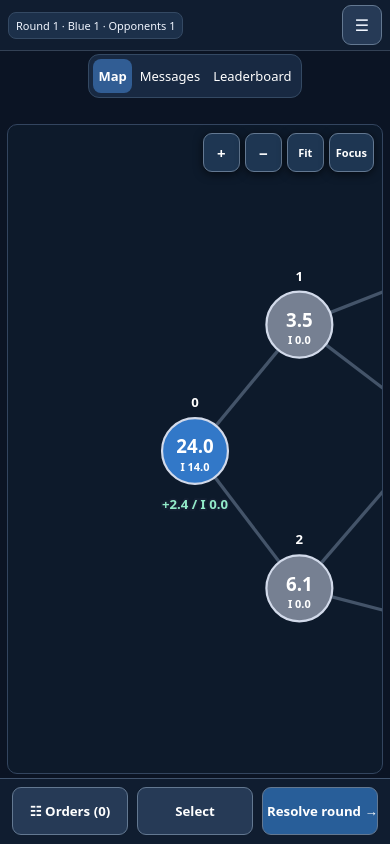
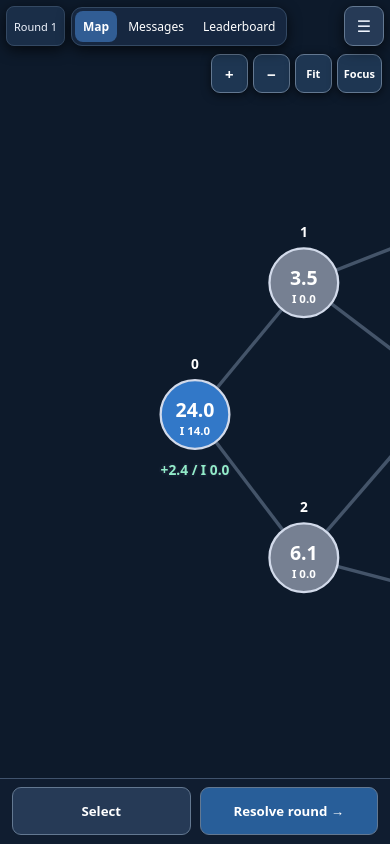
Before and after one commit to tino415/parallel-turngbased-enrergy-game, a website: page index.html in a window 390 px wide. Drawn offline with Linux system fonts and the light colour scheme.

Commit message:
Float the header over the map as one line and move Orders off the mobile dock into the ☰ menu
The score, the view tabs, Resolve round and the ☰ menu now share one line
pinned over the top of the map, which fills the viewport from y=0. The
toolbar row and the map frame are gone. On mobile the score shows only
"Round N", and the dock keeps Select and Resolve round. Orders opens from
the ☰ menu, which shows how many nodes have planned orders.

The starting camera, Fit and Focus keep nodes clear of the header line.

```diff
--- a/index.html
+++ b/index.html
@@ -36,19 +36,17 @@
         </div>
       </div>
       <div>
-        <span id="score"></span> <button class="primary" id="resolve">Resolve round</button>
+        <span id="score"><span id="scoreRound"></span><span id="scoreCounts"></span></span>
+        <div class="view-tabs" role="tablist" aria-label="Game views">
+          <button id="mapTab" class="active" role="tab" aria-selected="true">Map</button
+          ><button id="messagesTab" role="tab" aria-selected="false">Messages</button
+          ><button id="leaderboardTab" role="tab" aria-selected="false">Leaderboard</button>
+        </div>
+        <button class="primary" id="resolve">Resolve round</button>
         <button id="reset">New game</button>
         <button id="mobileSettings" type="button">Settings</button>
       </div>
     </header>
-    <div class="toolbar">
-      <div class="view-tabs" role="tablist" aria-label="Game views">
-        <button id="mapTab" class="active" role="tab" aria-selected="true">Map</button
-        ><button id="messagesTab" role="tab" aria-selected="false">Messages</button
-        ><button id="leaderboardTab" role="tab" aria-selected="false">Leaderboard</button>
-      </div>
-      <span class="muted desktop-zoom-hint">Ctrl/Cmd + scroll to zoom</span>
-    </div>
     <dialog id="newGameDialog" aria-labelledby="newGameTitle">
       <div class="dialog-body">
         <h2 id="newGameTitle">New game</h2>
--- a/src/game.js
+++ b/src/game.js
@@ -694,7 +694,8 @@ function render() {
   const nodes = state.nodes,
     blue = nodes.filter((n) => n.owner === 0).length,
     red = nodes.filter((n) => n.owner !== null && n.owner !== 0).length;
-  $('score').textContent = 'Round ' + state.round + ' · Blue ' + blue + ' · Opponents ' + red;
+  $('scoreRound').textContent = 'Round ' + state.round;
+  $('scoreCounts').textContent = ' · Blue ' + blue + ' · Opponents ' + red;
   $('resolve').disabled = state.finished;
   const svg = $('map');
   svg.innerHTML = '';
--- a/src/styles.css
+++ b/src/styles.css
@@ -141,26 +141,6 @@ button:disabled {
   display: flex;
   gap: 6px;
   flex-wrap: wrap;
-}
-.toolbar {
-  display: flex;
-  flex-wrap: wrap;
-  gap: 9px;
-  padding: 10px 16px;
-  align-items: center;
-  background: #142035;
-}
-.toolbar label {
-  font-size: 12px;
-}
-.toolbar input {
-  width: 95px;
-}
-.toolbar select {
-  width: 95px;
-}
-.toolbar button {
-  font-size: 12px;
 }
 #mapViewport {
   position: relative;
@@ -474,9 +454,6 @@ dialog#newGameDialog::backdrop {
   #nodeDialog {
     width: 96vw;
   }
-  .desktop-zoom-hint {
-    display: none;
-  }
   #mapViewport,
   #mapViewport svg {
     touch-action: none;
@@ -520,10 +497,6 @@ dialog#newGameDialog::backdrop {
   #mobileSettings {
     display: inline-block;
   }
-  .toolbar {
-    padding: 6px 10px;
-    gap: 4px;
-  }
   .view-tabs {
     width: 100%;
     gap: 4px;
@@ -532,9 +505,6 @@ dialog#newGameDialog::backdrop {
     flex: 1;
     font-size: 12px;
     padding: 7px 4px;
-  }
-  .toolbar label {
-    display: none;
   }
   .layout {
     grid-template-columns: 1fr;
--- a/src/tactical-ui.css
+++ b/src/tactical-ui.css
@@ -1,27 +1,61 @@
 /* Map-first contextual interface; loaded after the existing UX styles. */
+:root {
+  --header-clearance: 60px;
+}
 body {
   overflow-x: hidden;
 }
 body > header {
-  min-height: 47px;
-  padding: 5px 12px;
+  position: fixed;
+  top: 0;
+  left: 0;
+  right: 0;
+  z-index: 25;
+  padding: 8px;
   flex-wrap: nowrap;
+  background: none;
+  border: 0;
+  pointer-events: none;
 }
 body > header > div:first-child,
 #reset,
 #mobileSettings,
 #uxReviewHead,
-.ux-map-heading > div:first-child,
 .map-explanation {
   display: none !important;
 }
 body > header > div:last-child {
   flex: 1;
-  justify-content: space-between;
+  justify-content: flex-start;
   flex-wrap: nowrap;
+  gap: 8px;
+}
+body > header > div:last-child > * {
+  pointer-events: auto;
+}
+#score,
+body > header .view-tabs,
+body > header #resolve,
+#tacticalMenu > summary {
+  box-shadow: 0 4px 14px #000a;
 }
 #score {
-  padding: 5px 8px;
+  align-self: stretch;
+  display: flex;
+  align-items: center;
+  padding: 0 11px;
+  background: #1c304af2;
+}
+#scoreCounts {
+  white-space: pre;
+}
+body > header .view-tabs {
+  margin-right: auto;
+  padding: 3px;
+  background: #182942f2;
+}
+body > header .view-tabs button {
+  padding: 7px 12px;
 }
 body > header #resolve {
   display: inline-block;
@@ -59,34 +93,36 @@ body > header #resolve {
 .tactical-menu-content button {
   text-align: left;
 }
-.toolbar {
-  padding: 4px 12px;
-  gap: 8px;
-}
-.view-tabs button {
-  padding: 8px 12px;
-}
 .layout,
 .layout.ux-wide-view {
   max-width: none;
   display: block;
-  padding: 5px 8px 8px;
+  padding: 0;
 }
 .layout > .panel:first-child {
-  padding: 4px;
+  padding: 0;
+  border: 0;
+  border-radius: 0;
+  background: none;
 }
 #mapViewport {
-  height: calc(100dvh - 122px);
+  height: 100dvh;
   min-height: 240px;
   max-height: none;
+  border: 0;
+  border-radius: 0;
   touch-action: none;
 }
 #mapViewport svg {
   touch-action: none;
 }
 #mapViewport .map-zoom-controls {
-  top: 9px;
+  top: var(--header-clearance);
   right: 9px;
+}
+#messagesView,
+#leaderboardView {
+  padding: var(--header-clearance) 12px 12px;
 }
 .ux-dock {
   display: none !important;
@@ -234,6 +270,7 @@ body > header #resolve {
 @media (max-width: 760px) {
   :root {
     --tactical-action-height: calc(66px + env(safe-area-inset-bottom));
+    --header-clearance: 54px;
   }
 
   html {
@@ -252,27 +289,27 @@ body > header #resolve {
   }
 
   body > header {
-    padding: 5px 8px;
+    padding: 6px;
+  }
+  body > header > div:last-child {
+    gap: 6px;
   }
   #score {
+    padding: 0 8px;
     font-size: 11px;
-    width: auto;
     white-space: nowrap;
   }
-  .toolbar {
-    padding: 3px 8px;
+  #scoreCounts {
+    display: none;
   }
-  .toolbar .view-tabs {
+  body > header .view-tabs {
     width: auto;
-    flex: 1;
+    flex: 0 1 auto;
   }
-  .toolbar .view-tabs button {
-    padding: 8px 5px;
-  }
-
-  body > header,
-  .toolbar {
+  body > header .view-tabs button {
     flex: 0 0 auto;
+    padding: 7px 8px;
+    font-size: 12px;
   }
 
   /* Use the remaining height instead of subtracting guessed header sizes. */
@@ -284,7 +321,7 @@ body > header #resolve {
     min-height: 0;
     overflow: hidden;
     margin: 0;
-    padding: 3px 3px var(--tactical-action-height);
+    padding: 0 0 var(--tactical-action-height);
   }
 
   .layout > .panel:first-child {
@@ -295,10 +332,6 @@ body > header #resolve {
     overflow: hidden;
   }
 
-  .ux-map-heading {
-    flex: 0 0 auto;
-  }
-
   #mapViewport {
     flex: 1 1 auto;
     height: auto;
@@ -306,7 +339,7 @@ body > header #resolve {
     max-height: none;
   }
   #mapViewport .map-zoom-controls {
-    top: 8px;
+    top: var(--header-clearance);
     right: 8px;
   }
   #mapViewport .map-zoom-controls button {
@@ -407,7 +440,7 @@ body > header #resolve {
 #tacticalGroupBar {
   position: absolute;
   z-index: 5;
-  top: 9px;
+  top: var(--header-clearance);
   left: 9px;
   right: 120px;
   display: flex;
--- a/src/tactical-ui.js
+++ b/src/tactical-ui.js
@@ -23,10 +23,13 @@
     ['Settings', 'mobileSettings'],
     ['New game', 'reset'],
   ];
+  const ordersCount = document.createElement('span');
+  ordersCount.id = 'menuOrdersCount';
   for (const [label, original] of menuItems) {
     const button = document.createElement('button');
     button.type = 'button';
     button.textContent = label;
+    if (original === 'uxReviewHead') button.append(' ', ordersCount);
     button.onclick = () => {
       menu.open = false;
       menu.querySelector('summary').focus();
@@ -89,10 +92,10 @@
     graph.querySelectorAll('line.ux-flow-overlay').forEach((line) => line.remove());
   };
 
-  let { active, editing, advancedOpen, manualOpen, focusedNode } = store.getSnapshot().ui.inspector;
+  let { active, editing, advancedOpen, manualOpen } = store.getSnapshot().ui.inspector;
   let { groupMode, groupEditing, bulkSelection } = store.getSnapshot().ui;
   store.subscribe(({ ui }) => {
-    ({ active, editing, advancedOpen, manualOpen, focusedNode } = ui.inspector);
+    ({ active, editing, advancedOpen, manualOpen } = ui.inspector);
     ({ groupMode, groupEditing, bulkSelection } = ui);
   });
   const groupIds = () => (groupMode ? bulkSelection : []);
@@ -362,7 +365,7 @@
       render();
     }
   };
-  byId('uxDockOrders').after(selectButton);
+  byId('uxDockResolve').before(selectButton);
 
   function chooseNode(id) {
     store.inspectNode(id);
@@ -404,24 +407,6 @@
   showNodeOnMobile = () => {
     if (selected === null) return;
     store.editSelectedNode();
-    render();
-  };
-
-  // Focus tracks the most recently selected node with no full-screen dialog.
-  byId('focusMap').onclick = () => {
-    if (!xy[focusedNode]) return;
-    const rect = viewport.getBoundingClientRect();
-    const base = mobile() ? 800 : xy.length === 14 && mapSeed === 'classic' ? 800 : 1800;
-    const vw = base;
-    const width = Math.max(260, viewport.clientWidth);
-    const height = Math.max(260, viewport.clientHeight);
-    const vh = (vw * height) / width;
-    const scale = mobile() ? 2.35 : 1.75;
-    store.setCamera({
-      scale,
-      x: vw / 2 - xy[focusedNode][0] * scale,
-      y: vh / 2 - xy[focusedNode][1] * scale,
-    });
     render();
   };
 
@@ -615,9 +600,9 @@
   });
 
   // Orders is a separate dialog, not another layer on top of the
-  // contextual editor. Clear selection before the dock opens Orders; otherwise
+  // contextual editor. Clear selection before Orders opens; otherwise
   // the editor reappears behind it when Orders closes.
-  byId('uxDockOrders').addEventListener(
+  byId('uxReviewHead').addEventListener(
     'click',
     () => {
       if (active) dismiss();
@@ -1736,12 +1721,18 @@
     oldRender();
     // The thumb-reachable control mirrors the authoritative round button.
     byId('uxDockResolve').disabled = byId('resolve').disabled;
+    ordersCount.textContent = '(' + plannedNodeCount() + ')';
     drawSelection();
     renderGroupBar();
     selectButton.textContent = groupMode ? 'Done' : 'Select';
     showInspector();
     if (focusedMapItem) svg.querySelector(focusedMapItem)?.focus();
   };
+
+  function plannedNodeCount() {
+    return state.nodes.filter((node) => node.owner === 0 && (orders[node.id] || policies[node.id]))
+      .length;
+  }
   byId('generate').addEventListener('click', () => store.closeInspector(), true);
   // The legacy node dialog must remain mounted for older renderer references,
   // but must never appear together with the contextual node inspector.
--- a/src/ux.css
+++ b/src/ux.css
@@ -59,13 +59,6 @@ header .primary {
 #mobileSettings {
   display: inline-block;
 }
-.toolbar {
-  background: #0b1424;
-  max-width: 1480px;
-  margin: auto;
-  padding: 13px 20px 2px;
-  gap: 16px;
-}
 .view-tabs {
   background: #182942;
   border: 1px solid #344963;
@@ -104,21 +97,6 @@ header .primary {
 }
 #mapViewport svg {
   display: block;
-}
-.ux-map-heading {
-  display: flex;
-  align-items: center;
-  justify-content: space-between;
-  gap: 12px;
-  padding: 4px 4px 12px;
-}
-.ux-map-heading h2 {
-  font-size: 17px;
-  margin: 0;
-}
-.ux-map-heading .muted {
-  font-size: 12px;
-  margin: 3px 0 0;
 }
 #map .ux-flow-overlay {
   pointer-events: none;
@@ -483,9 +461,6 @@ header .primary {
     display: inline-block;
     font-size: 12px;
   }
-  .toolbar {
-    padding: 7px 8px;
-  }
   .view-tabs {
     width: 100%;
     gap: 3px;
@@ -502,15 +477,6 @@ header .primary {
     padding: 5px;
     background: transparent;
     border: 0;
-  }
-  .ux-map-heading {
-    padding: 8px 4px;
-  }
-  .ux-map-heading h2 {
-    font-size: 14px;
-  }
-  .ux-map-heading .muted {
-    font-size: 10px;
   }
   #mapViewport {
     height: calc(100dvh - 240px);
--- a/src/ux.js
+++ b/src/ux.js
@@ -68,18 +68,10 @@
 
   const dock = document.createElement('div');
   dock.className = 'ux-dock';
-  dock.innerHTML = '<button type="button" id="uxDockOrders">☷ Orders <span id="uxDockCount"></span></button><button type="button" class="primary" id="uxDockResolve">Resolve round →</button>';
+  dock.innerHTML = '<button type="button" class="primary" id="uxDockResolve">Resolve round →</button>';
   document.body.append(dock);
-  byId('uxDockOrders').onclick = () => ordersDialog.showModal();
   byId('uxDockResolve').onclick = () => byId('resolve').click();
 
-  const heading = document.createElement('div');
-  heading.className = 'ux-map-heading';
-  heading.innerHTML = '<div><h2>Tactical map</h2><p class="muted">Select a node to inspect or issue orders</p></div>';
-  byId('mapViewport').before(heading);
-  const toolbar = document.querySelector('.toolbar');
-  const hintZoom = toolbar.querySelector('.desktop-zoom-hint');
-  if (hintZoom) hintZoom.remove();
   const focusButton = document.createElement('button');
   focusButton.id = 'focusMap';
   focusButton.type = 'button';
@@ -131,19 +123,36 @@
     if (g) g.setAttribute('transform','translate('+camera.x+' '+camera.y+') scale('+camera.scale+')');
   }
   function fitCameraUX() {
-    if (!mobile()) { store.setCamera({x:0,y:0,scale:1}); render(); return; }
-    const [vw,vh,bw,bh]=viewBounds();
-    const scale=Math.min((vw-100)/bw,(vh-120)/bh);
-    store.setCamera({x:(vw-bw*scale)/2,y:(vh-bh*scale)/2,scale:scale});
+    store.setCamera(fittedCamera());
     render();
   }
   function focusCameraUX(id) {
-    const n=state.nodes[id];
-    if (!n || !xy[id]) return;
-    const [vw,vh]=viewBounds();
+    if (!state.nodes[id] || !xy[id]) return;
+    store.setCamera(cameraFocusedOn(id));
+    render();
+  }
+  function startingCamera() {
+    const mine=state.nodes.find(n=>n.owner===0);
+    return mobile()&&mine?cameraFocusedOn(mine.id):fittedCamera();
+  }
+  function fittedCamera() {
+    const [vw,vh,bw,bh]=viewBounds(),top=headerOverlap();
+    if (!mobile()) {
+      const scale=Math.min(1,(vh-top)/bh);
+      return {x:(vw-bw*scale)/2,y:top,scale};
+    }
+    const scale=Math.min((vw-100)/bw,(vh-top-120)/bh);
+    return {x:(vw-bw*scale)/2,y:top+(vh-top-bh*scale)/2,scale};
+  }
+  function cameraFocusedOn(id) {
+    const [vw,vh]=viewBounds(),top=headerOverlap();
     const scale=mobile()?2.35:1.75;
-    store.setCamera({x:vw/2-xy[id][0]*scale,y:vh/2-xy[id][1]*scale,scale});
-    render();
+    return {x:vw/2-xy[id][0]*scale,y:(top+vh)/2-xy[id][1]*scale,scale};
+  }
+  function headerOverlap() {
+    const viewport=byId('mapViewport'),[vw]=viewBounds();
+    const covered=document.querySelector('body > header').getBoundingClientRect().bottom-viewport.getBoundingClientRect().top;
+    return Math.max(0,covered)*vw/Math.max(260,viewport.clientWidth||window.innerWidth);
   }
   function zoomUX(factor) {
     const [vw,vh]=viewBounds();
@@ -154,21 +163,14 @@
   }
   render = function() {
     originalRender();
-    heading.hidden=currentView!=='map';
     document.querySelector('.layout').classList.toggle('ux-wide-view',currentView!=='map');
     const key=mapSeed+'/'+N+'/'+edges.length+'/'+state.round;
     if(key!==lastMap) {
       const isFirst=lastMap==='';
       lastMap=key;
-      if(mobile() && (isFirst || state.round===1)) {
-        const mine=state.nodes.find(n=>n.owner===0);
-        if(mine){const [vw,vh]=viewBounds(),scale=2.35;store.setCamera({x:vw/2-xy[mine.id][0]*scale,y:vh/2-xy[mine.id][1]*scale,scale});}
-      }
+      if(isFirst || state.round===1) store.setCamera(startingCamera());
     }
     redrawCamera();
-    const own=state.nodes.filter(n=>n.owner===0);
-    const present=own.filter(n=>orders[n.id]||policies[n.id]).length;
-    byId('uxDockCount').textContent='('+present+')';
     const selectedNode=selected===null?null:state.nodes[selected];
     const statsEl=byId('uxEditorStats'),budget=byId('uxBalance'),note=byId('uxCombatNote'),foot=byId('uxFooterSummary');
     if(!selectedNode) {statsEl.replaceChildren();budget.hidden=true;note.textContent='';foot.textContent='';}
@@ -214,6 +216,7 @@
   byId('zoomIn').onclick=()=>zoomUX(1.25);
   byId('zoomOut').onclick=()=>zoomUX(.8);
   byId('fit').onclick=fitCameraUX;
+  byId('focusMap').onclick=()=>focusCameraUX(store.getSnapshot().ui.inspector.focusedNode);
   // Opening the on-screen keyboard resizes the mobile viewport. Moving
   // focused input elements between parents here blurs them and immediately
   // dismisses the keyboard; the editor is already in its final layout.
```
Also changed, not shown: docs/ARCHITECTURE.md (+1 -1 lines), docs/MAP_FIRST_UI.md (+2 -2 lines), tests/e2e/header-layout.spec.mjs (added, +79 -0 lines), tests/e2e/keyboard.spec.mjs (+6 -6 lines), tests/e2e/map-selection.spec.mjs (+4 -2 lines), tests/e2e/support/game.mjs (+16 -0 lines), tests/e2e/ui-state.spec.mjs (+0 -5 lines), tests/e2e/ux.spec.mjs (+10 -16 lines).
